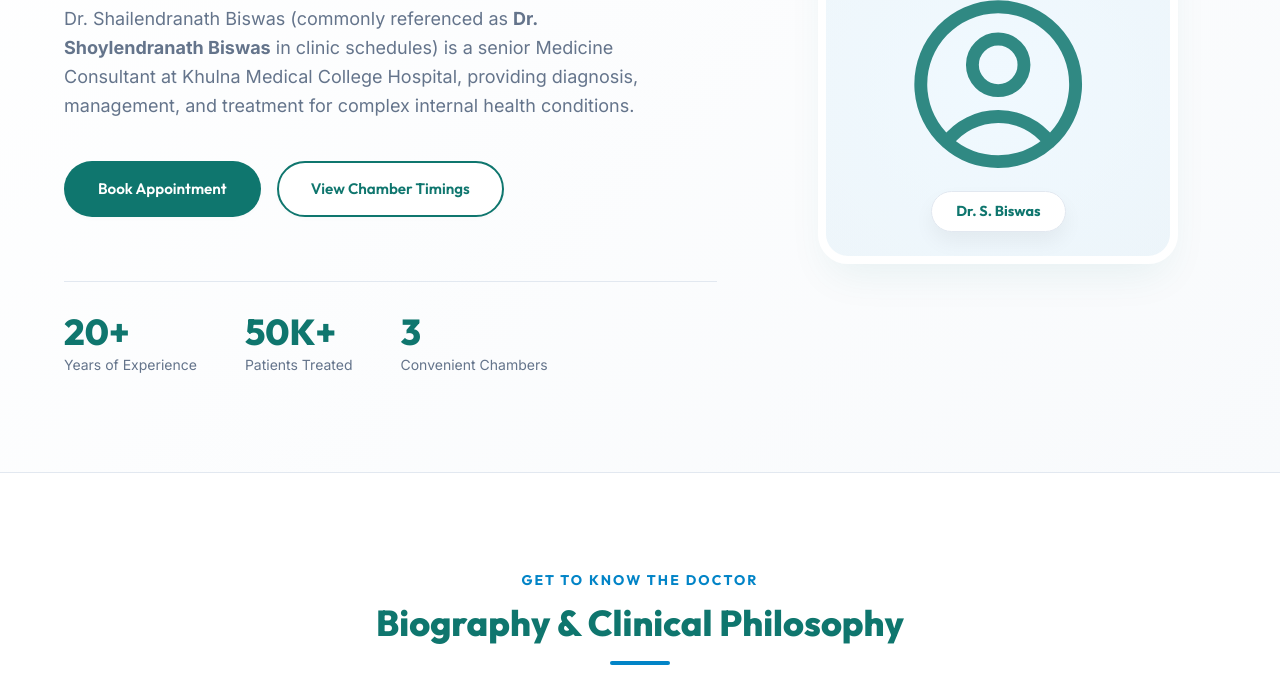
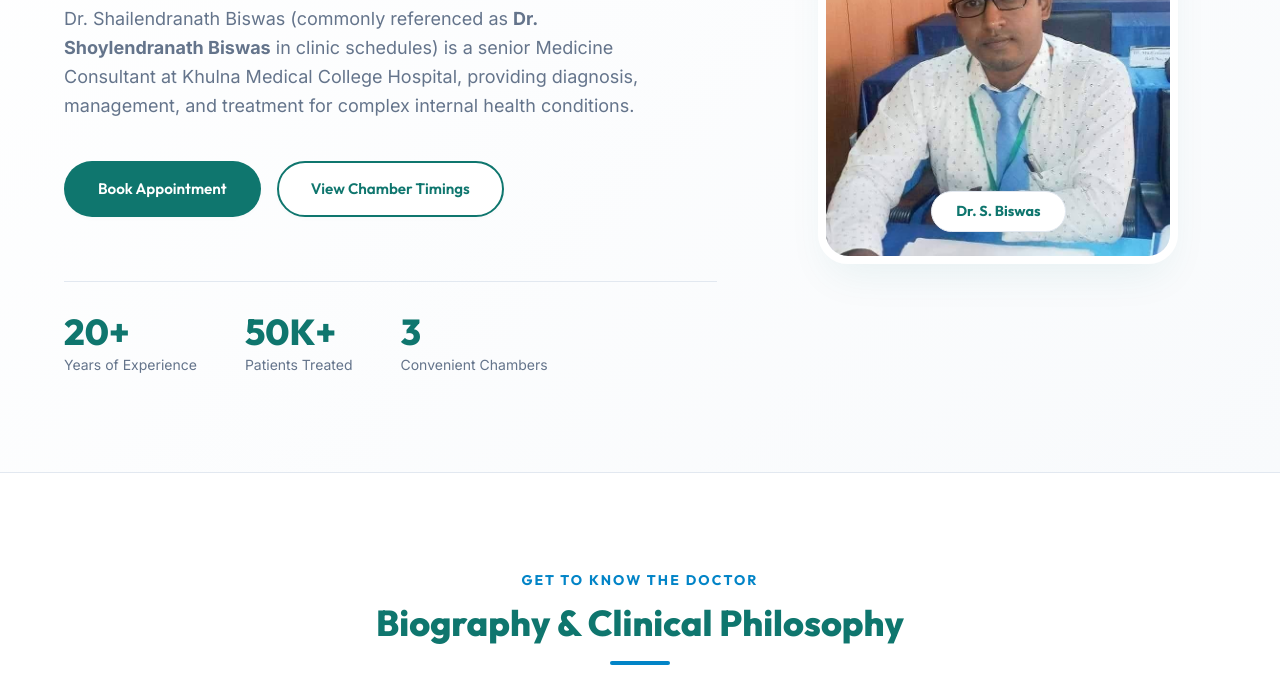
Before and after one commit to Local-Website-Projects/W-Doctor-Sailendranath, a plain HTML site: page index.html in a window 1280 px wide. Shown: the part 417-1100 px from the top of the page. Drawn offline with Linux system fonts and the light colour scheme.

Commit message:
13/07/2026

```diff
--- a/index.html
+++ b/index.html
@@ -192,10 +192,8 @@
                 </div>
                 <div class="hero-visual">
                     <div class="image-wrapper">
-                        <div class="profile-image-placeholder">
-                            <svg xmlns="http://www.w3.org/2000/svg" viewBox="0 0 24 24" fill="none" stroke="currentColor" stroke-width="1.5" class="placeholder-icon">
-                                <path stroke-linecap="round" stroke-linejoin="round" d="M17.982 18.725A7.488 7.488 0 0012 15.75a7.488 7.488 0 00-5.982 2.975m11.963 0a9 9 0 10-11.963 0m11.963 0A8.966 8.966 0 0112 21a8.966 8.966 0 01-5.982-2.275M15 9.75a3 3 0 11-6 0 3 3 0 016 0z" />
-                            </svg>
+                        <div class="profile-image-container">
+                            <img src="dr.jpeg" alt="Dr. Shailendranath Biswas" class="profile-image">
                             <div class="doctor-badge">
                                 <span data-lang="en">Dr. S. Biswas</span>
                                 <span data-lang="bn">ডাঃ এস. বিশ্বাস</span>
--- a/style.css
+++ b/style.css
@@ -362,7 +362,7 @@ a:hover {
     max-width: 360px;
 }
 
-.profile-image-placeholder {
+.profile-image-container {
     width: 100%;
     aspect-ratio: 1;
     background: radial-gradient(circle, var(--secondary-soft) 0%, rgba(2, 132, 199, 0.05) 100%);
@@ -376,11 +376,12 @@ a:hover {
     overflow: hidden;
 }
 
-.profile-image-placeholder .placeholder-icon {
-    width: 60%;
-    height: 60%;
-    color: var(--primary);
-    opacity: 0.85;
+.profile-image {
+    width: 100%;
+    height: 100%;
+    object-fit: cover;
+    object-position: center;
+    display: block;
 }
 
 .doctor-badge {
```
Also changed, not shown: dr.jpeg (added).
